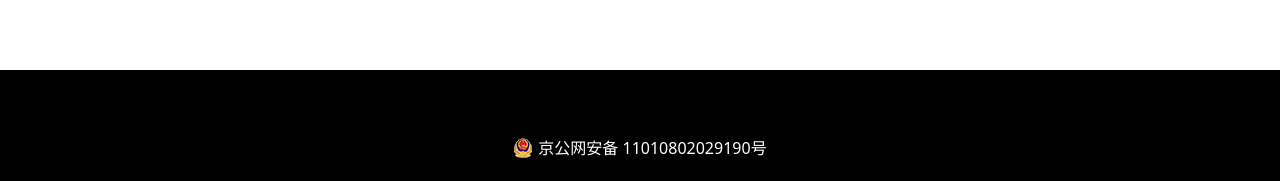
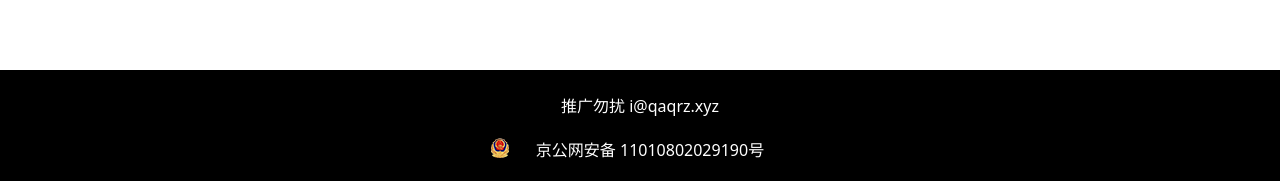
Before and after one commit to ChelesteWang/offical-website, a Nuxt app: page / in a window 1280 px wide. Shown: the part 1713-1894 px from the top of the page. Built offline with nearby package versions, Linux system fonts and the light colour scheme.

Commit message:
repair footer

```diff
--- a/components/Footer.vue
+++ b/components/Footer.vue
@@ -9,30 +9,16 @@
         <br style="clear:both">
       </ul> -->
     </nav>
-    <p class="pt-6"><span class=""></span>推广勿扰 <span class=""></span>i@qaqrz.xyz</p>
+    <p class="pt-6" style="color: white">
+      <span class=""></span>推广勿扰 <span class=""></span>i@qaqrz.xyz
+    </p>
     <div style="width: 300px; margin: 0 auto; padding: 20px 0">
       <a
         target="_blank"
         href="http://www.beian.gov.cn/portal/registerSystemInfo?recordcode=11010802029190"
-        style="
-          display: inline-block;
-          text-decoration: none;
-          height: 20px;
-          line-height: 20px;
-        "
       >
         <img src="../assets/images/备案图标.png" style="float: left" />
-        <p
-          style="
-            float: left;
-            height: 20px;
-            line-height: 20px;
-            margin: 0px 0px 0px 5px;
-            color: white;
-          "
-        >
-          京公网安备 11010802029190号
-        </p></a
+        <p style="color: white">京公网安备 11010802029190号</p></a
       >
     </div>
     <p></p>
--- a/components/Header.vue
+++ b/components/Header.vue
@@ -5,7 +5,7 @@
         <div class="flex justify-between items-center">
           <div class="text-xl font-semibold text-gray-700">
             <!-- logo -->
-            <img src="../assets/images/logo.png" alt="" style="width:200px">
+            <img src="../assets/images/logo.png" alt="" style="width: 200px" />
           </div>
 
           <!-- Mobile menu button -->
@@ -32,7 +32,7 @@
             :key="item"
             href="#"
             class="block mx-4 mt-2 md:mt-0 text-sm text-gray-600 capitalize hover:text-blue-800 font-semibold"
-            >{{item}}</a
+            >{{ item }}</a
           >
           <!-- <a
             href="#"
@@ -57,11 +57,16 @@
 
 <script>
 export default {
-    name:'Header',
-    data(){
-      return{
-        list:["about us","portfolio","Contact us"]
-      }
-    }
+  name: "Header",
+  data() {
+    return {
+      list: ["about us", "portfolio", "Contact us"],
+    };
+  },
+  method() {
+    // handleClick: () => {
+    //   this.props.class =
+    // };
+  },
 };
 </script>
```
